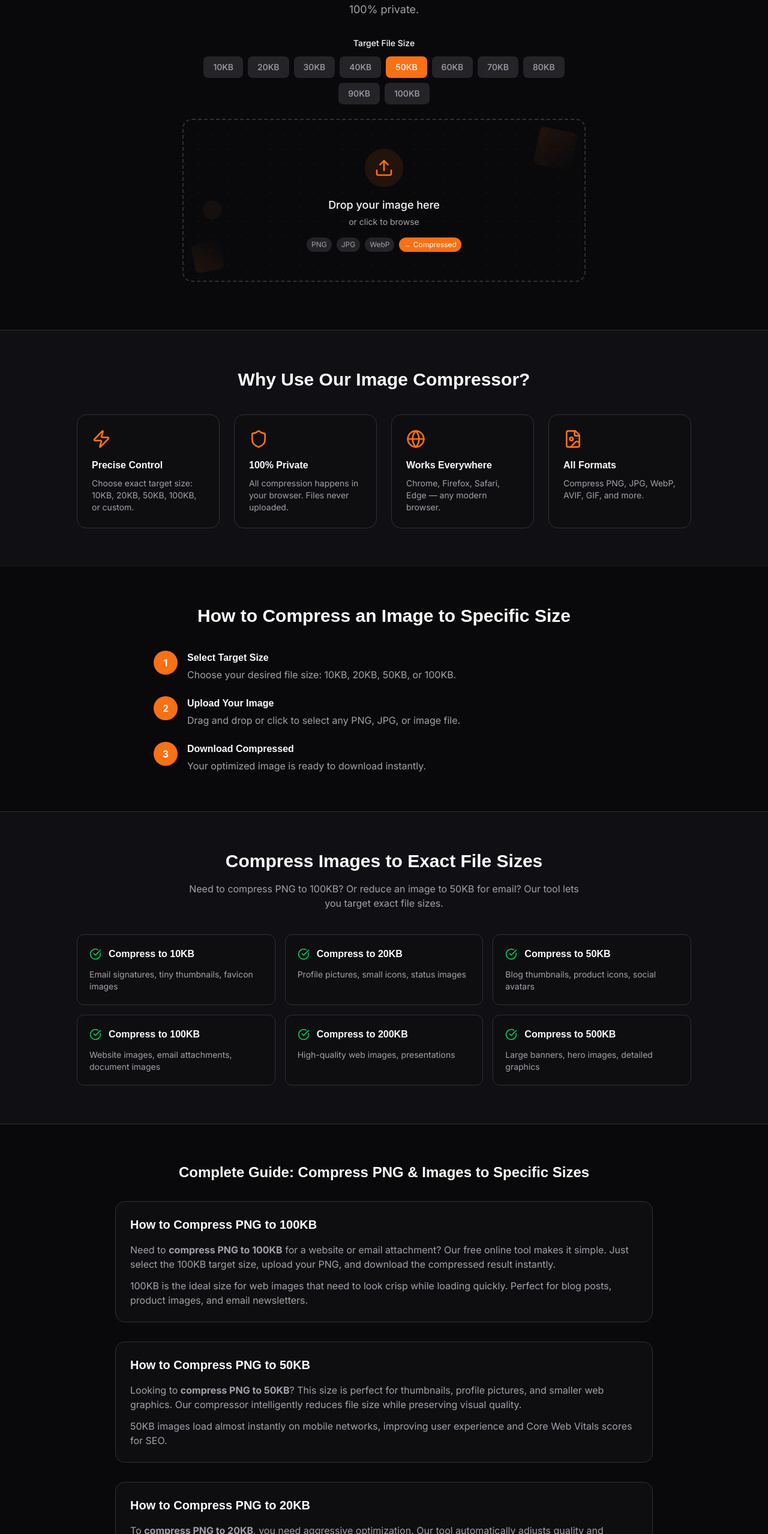
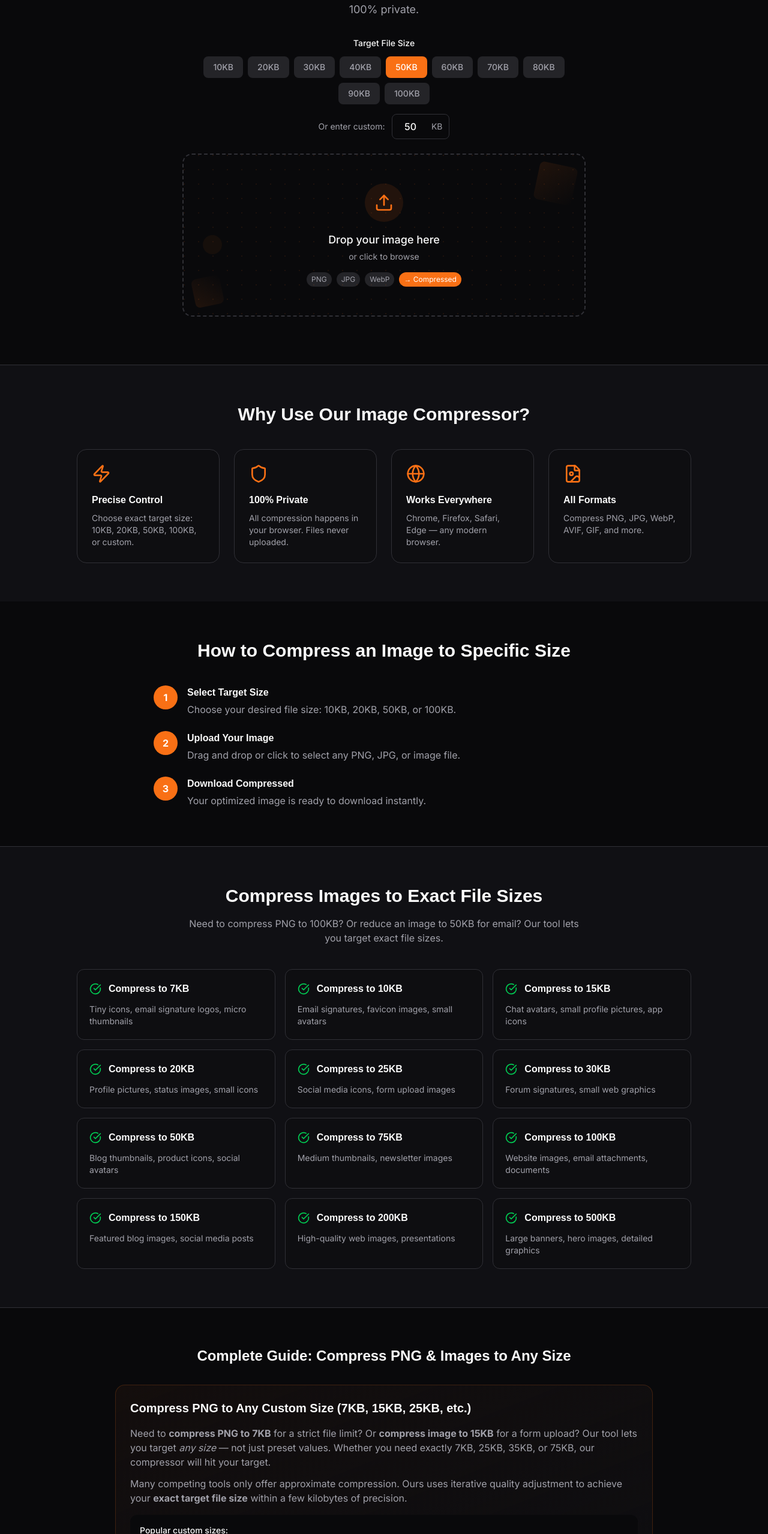
Before and after one commit to rajatsritech-cloud/StatementExtract, a Next.js app: page /convert/image-compressor in a window 1280 px wide. Shown: the part 242-2800 px from the top of the page at 60% size. Built offline with nearby package versions, Linux system fonts and the light colour scheme; no server answers.

Commit message:
UI changes for traffic

```diff
--- a/src/app/convert/image-compressor/page.tsx
+++ b/src/app/convert/image-compressor/page.tsx
@@ -4,9 +4,9 @@ import { ToolPageFooter } from "@/components/tools/ToolPageFooter";
 import { Zap, Shield, Globe, FileImage, CheckCircle } from "lucide-react";
 
 export const metadata: Metadata = {
-    title: "Free Image Compressor Online | Compress PNG to 100KB, 50KB, 20KB | Statement Extract",
-    description: "Compress PNG, JPG, WebP images to exact sizes - 100KB, 50KB, 20KB, 10KB. Free online compressor, no upload limits, 100% private. Works in browser.",
-    keywords: "compress png to 100kb, compress image to 50kb, compress png to 200kb, compress png free, compress image to 20kb, reduce image size online, compress png to 1mb, compress png to 500kb, compress png to 300kb, image compressor online free, reduce png file size",
+    title: "Free Image Compressor Online | Compress PNG to Any Size - 7KB, 10KB, 50KB, 100KB | Statement Extract",
+    description: "Compress PNG, JPG, WebP images to ANY exact size - 7KB, 10KB, 15KB, 20KB, 25KB, 50KB, 100KB, 200KB. Free online compressor, no upload limits, 100% private.",
+    keywords: "compress png to 100kb, compress png to 7kb, compress image to 50kb, compress png to 15kb, compress png to 25kb, compress image to 20kb, compress png to 10kb, compress png to 200kb, compress png to 500kb, compress png to 300kb, compress png to 30kb, compress png to 40kb, compress image to any size, reduce image size online free, image compressor kb",
     openGraph: {
         title: "Free Image Compressor - Compress PNG to 100KB, 50KB, 20KB",
         description: "Compress images to exact target sizes. Free, fast, and 100% private.",
@@ -42,12 +42,18 @@ const relatedTools = [
     { href: "/convert/batch-converter", title: "HEIC Batch Converter" },
 ];
 
-// Long-tail keyword target sizes
+// Long-tail keyword target sizes - including niche sizes for SEO
 const targetSizes = [
-    { size: "10KB", use: "Email signatures, tiny thumbnails, favicon images" },
-    { size: "20KB", use: "Profile pictures, small icons, status images" },
+    { size: "7KB", use: "Tiny icons, email signature logos, micro thumbnails" },
+    { size: "10KB", use: "Email signatures, favicon images, small avatars" },
+    { size: "15KB", use: "Chat avatars, small profile pictures, app icons" },
+    { size: "20KB", use: "Profile pictures, status images, small icons" },
+    { size: "25KB", use: "Social media icons, form upload images" },
+    { size: "30KB", use: "Forum signatures, small web graphics" },
     { size: "50KB", use: "Blog thumbnails, product icons, social avatars" },
-    { size: "100KB", use: "Website images, email attachments, document images" },
+    { size: "75KB", use: "Medium thumbnails, newsletter images" },
+    { size: "100KB", use: "Website images, email attachments, documents" },
+    { size: "150KB", use: "Featured blog images, social media posts" },
     { size: "200KB", use: "High-quality web images, presentations" },
     { size: "500KB", use: "Large banners, hero images, detailed graphics" },
 ];
@@ -149,10 +155,33 @@ export default function ImageCompressorPage() {
             <section className="py-12 md:py-16 px-6">
                 <div className="max-w-4xl mx-auto">
                     <h2 className="text-2xl font-bold text-[hsl(var(--foreground))] mb-8 text-center">
-                        Complete Guide: Compress PNG & Images to Specific Sizes
+                        Complete Guide: Compress PNG & Images to Any Size
                     </h2>
 
                     <div className="space-y-8 text-[hsl(var(--muted-foreground))]">
+                        {/* Compress to ANY Size - Niche SEO */}
+                        <div className="p-6 rounded-2xl bg-gradient-to-br from-[hsl(var(--primary))]/5 to-[hsl(var(--card))] border border-[hsl(var(--primary))]/20">
+                            <h3 className="text-xl font-semibold text-[hsl(var(--foreground))] mb-4">
+                                Compress PNG to Any Custom Size (7KB, 15KB, 25KB, etc.)
+                            </h3>
+                            <p className="mb-3">
+                                Need to <strong>compress PNG to 7KB</strong> for a strict file limit? Or <strong>compress image to 15KB</strong> for a form upload? Our tool lets you target <em>any size</em> — not just preset values. Whether you need exactly 7KB, 25KB, 35KB, or 75KB, our compressor will hit your target.
+                            </p>
+                            <p className="mb-3">
+                                Many competing tools only offer approximate compression. Ours uses iterative quality adjustment to achieve your <strong>exact target file size</strong> within a few kilobytes of precision.
+                            </p>
+                            <div className="mt-4 p-4 bg-[hsl(var(--background))] rounded-xl">
+                                <p className="text-sm font-medium text-[hsl(var(--foreground))] mb-2">Popular custom sizes:</p>
+                                <div className="flex flex-wrap gap-2">
+                                    {["5KB", "7KB", "8KB", "12KB", "15KB", "18KB", "25KB", "30KB", "35KB", "40KB", "60KB", "75KB", "80KB", "90KB", "150KB", "250KB", "300KB", "400KB"].map((size) => (
+                                        <span key={size} className="px-2 py-1 rounded-md bg-[hsl(var(--muted))] text-xs font-medium">
+                                            {size}
+                                        </span>
+                                    ))}
+                                </div>
+                            </div>
+                        </div>
+
                         {/* Compress PNG to 100KB */}
                         <div className="p-6 rounded-2xl bg-[hsl(var(--card))] border border-[hsl(var(--border))]">
                             <h3 className="text-xl font-semibold text-[hsl(var(--foreground))] mb-4">
--- a/src/app/convert/page.tsx
+++ b/src/app/convert/page.tsx
@@ -66,19 +66,53 @@ const tools = [
 export default function ConvertHubPage() {
     return (
         <main className="min-h-screen bg-[hsl(var(--background))]">
-            {/* Hero */}
-            <section className="py-16 md:py-24 px-6 text-center border-b border-[hsl(var(--border))]">
+            {/* Hero with Grid Background */}
+            <section className="relative py-16 md:py-24 px-6 text-center border-b border-[hsl(var(--border))] overflow-hidden">
+                {/* Grid SVG Background */}
+                <div className="absolute inset-0 pointer-events-none">
+                    <svg className="absolute inset-0 w-full h-full" xmlns="http://www.w3.org/2000/svg">
+                        <defs>
+                            <pattern id="grid-pattern" width="40" height="40" patternUnits="userSpaceOnUse">
+                                <path d="M 40 0 L 0 0 0 40" fill="none" stroke="currentColor" strokeWidth="1" className="text-[hsl(var(--border))]" strokeOpacity="0.5" />
+                            </pattern>
+                        </defs>
+                        <rect width="100%" height="100%" fill="url(#grid-pattern)" />
+                    </svg>
+                    {/* Gradient fade at bottom */}
+                    <div className="absolute inset-x-0 bottom-0 h-32 bg-gradient-to-t from-[hsl(var(--background))] to-transparent" />
+                    {/* Decorative floating blocks */}
+                    <div className="absolute top-12 left-[10%] w-16 h-16 rounded-xl bg-[hsl(var(--primary))]/5 border border-[hsl(var(--primary))]/10 rotate-12" />
+                    <div className="absolute top-24 right-[15%] w-12 h-12 rounded-lg bg-[hsl(var(--primary))]/8 border border-[hsl(var(--primary))]/15 -rotate-6" />
+                    <div className="absolute bottom-16 left-[20%] w-10 h-10 rounded-lg bg-[hsl(var(--primary))]/6 border border-[hsl(var(--primary))]/10 rotate-45" />
+                    <div className="absolute bottom-20 right-[25%] w-14 h-14 rounded-xl bg-[hsl(var(--primary))]/5 border border-[hsl(var(--primary))]/8 -rotate-12" />
+                </div>
+
+                {/* Content */}
+                <div className="relative z-10">
                     <h1 className="text-4xl md:text-5xl font-bold text-[hsl(var(--foreground))] mb-4">
                         Free Online Image Tools
                     </h1>
                     <p className="text-lg text-[hsl(var(--muted-foreground))] max-w-2xl mx-auto">
                         Convert and compress images instantly. No signup, no limits, 100% private — everything runs in your browser.
                     </p>
+                </div>
             </section>
 
-            {/* Tools Grid */}
-            <section className="py-12 md:py-16 px-6">
-                <div className="max-w-5xl mx-auto">
+            {/* Tools Grid with subtle background */}
+            <section className="relative py-12 md:py-16 px-6">
+                {/* Subtle dot pattern */}
+                <div className="absolute inset-0 pointer-events-none opacity-30">
+                    <svg className="absolute inset-0 w-full h-full" xmlns="http://www.w3.org/2000/svg">
+                        <defs>
+                            <pattern id="dots-pattern" width="24" height="24" patternUnits="userSpaceOnUse">
+                                <circle cx="2" cy="2" r="1" fill="currentColor" className="text-[hsl(var(--muted-foreground))]" />
+                            </pattern>
+                        </defs>
+                        <rect width="100%" height="100%" fill="url(#dots-pattern)" />
+                    </svg>
+                </div>
+
+                <div className="relative z-10 max-w-5xl mx-auto">
                     <div className="grid md:grid-cols-2 lg:grid-cols-3 gap-6">
                         {tools.map((tool, i) => (
                             <Link
@@ -113,8 +147,20 @@ export default function ConvertHubPage() {
             </section>
 
             {/* Features */}
-            <section className="py-12 md:py-16 px-6 bg-[hsl(var(--muted))]/30 border-y border-[hsl(var(--border))]">
-                <div className="max-w-5xl mx-auto">
+            <section className="relative py-12 md:py-16 px-6 bg-[hsl(var(--muted))]/30 border-y border-[hsl(var(--border))]">
+                {/* Grid background */}
+                <div className="absolute inset-0 pointer-events-none opacity-40">
+                    <svg className="absolute inset-0 w-full h-full" xmlns="http://www.w3.org/2000/svg">
+                        <defs>
+                            <pattern id="features-grid" width="60" height="60" patternUnits="userSpaceOnUse">
+                                <path d="M 60 0 L 0 0 0 60" fill="none" stroke="currentColor" strokeWidth="1" className="text-[hsl(var(--border))]" />
+                            </pattern>
+                        </defs>
+                        <rect width="100%" height="100%" fill="url(#features-grid)" />
+                    </svg>
+                </div>
+
+                <div className="relative z-10 max-w-5xl mx-auto">
                     <h2 className="text-2xl md:text-3xl font-bold text-center text-[hsl(var(--foreground))] mb-10">
                         Why Choose Our Tools?
                     </h2>
--- a/src/components/FAQ.tsx
+++ b/src/components/FAQ.tsx
@@ -131,7 +131,7 @@ export const FAQ = () => {
   const [openIndex, setOpenIndex] = useState<number | null>(0);
 
   return (
-    <section className="relative bg-[hsl(var(--background))] py-12 px-6 md:py-20 border-y border-[hsl(var(--border))]">
+    <section id="faq" className="relative bg-[hsl(var(--background))] py-12 px-6 md:py-20 border-y border-[hsl(var(--border))]">
       <div className="absolute inset-0 bg-grid-pattern-3 bg-size-40" />
 
       <div className="relative mx-auto max-w-7xl z-10">
--- a/src/components/Header.tsx
+++ b/src/components/Header.tsx
@@ -13,6 +13,7 @@ import {
   Settings,
   CreditCard,
   Zap,
+  HelpCircle,
 } from "lucide-react";
 import Link from "next/link";
 import { useRouter, usePathname } from "next/navigation";
@@ -263,14 +264,15 @@ export const Header = () => {
                 </div>
               )}
             </div>
-            <a href="#use-cases" className="text-sm font-medium text-[hsl(var(--foreground))] transition-colors hover:text-[hsl(var(--primary))]">
-              Use Cases
-            </a>
             <Link href="/blogs" className="text-sm font-medium text-[hsl(var(--foreground))] transition-colors hover:text-[hsl(var(--primary))]">
               Blogs
             </Link>
+
             <a href="#pricing" className="text-sm font-medium text-[hsl(var(--foreground))] transition-colors hover:text-[hsl(var(--primary))]">
               Pricing
+            </a>
+            <a href="/#faq" className="text-sm font-medium text-[hsl(var(--foreground))] transition-colors hover:text-[hsl(var(--primary))]">
+              FAQ
             </a>
           </nav>
 
@@ -392,17 +394,6 @@ export const Header = () => {
                 )}
               </div>
 
-              <a
-                href="#use-cases"
-                className="flex w-full items-center justify-between px-4 py-3 text-sm font-medium text-[hsl(var(--foreground))]"
-                onClick={() => setIsMobileMenuOpen(false)}
-              >
-                <span className="flex items-center gap-3">
-                  <Zap className="h-4 w-4 text-[hsl(var(--primary))]" />
-                  <span>Use Cases</span>
-                </span>
-              </a>
-
               <Link
                 href="/blogs"
                 className="flex w-full items-center justify-between px-4 py-3 text-sm font-medium text-[hsl(var(--foreground))]"
@@ -413,6 +404,17 @@ export const Header = () => {
                   <span>Blogs</span>
                 </span>
               </Link>
+
+              <a
+                href="/#faq"
+                className="flex w-full items-center justify-between px-4 py-3 text-sm font-medium text-[hsl(var(--foreground))]"
+                onClick={() => setIsMobileMenuOpen(false)}
+              >
+                <span className="flex items-center gap-3">
+                  <HelpCircle className="h-4 w-4 text-[hsl(var(--primary))]" />
+                  <span>FAQ</span>
+                </span>
+              </a>
 
               <a
                 href="#pricing"
--- a/src/components/image-tools/BatchImageConverter.tsx
+++ b/src/components/image-tools/BatchImageConverter.tsx
@@ -15,6 +15,8 @@ interface BatchImageConverterProps {
     title: string;
     description: string;
 }
+
+const MAX_FILE_SIZE = 20 * 1024 * 1024; // 20MB limit
 
 export const BatchImageConverter = ({ targetFormat, title, description }: BatchImageConverterProps) => {
     const [files, setFiles] = useState<File[]>([]);
@@ -35,6 +37,7 @@ export const BatchImageConverter = ({ targetFormat, title, description }: BatchI
         setError(null);
         setConvertedFiles([]);
         setProgress(0);
+
         // Filter for image files
         const imageFiles = selectedFiles.filter(f =>
             f.type.startsWith('image/') ||
@@ -42,7 +45,16 @@ export const BatchImageConverter = ({ targetFormat, title, description }: BatchI
             f.name.toLowerCase().endsWith('.heif') ||
             f.name.toLowerCase().endsWith('.avif')
         );
-        setFiles(imageFiles);
+
+        // Check file size limit (20MB per file)
+        const oversizedFiles = imageFiles.filter(f => f.size > MAX_FILE_SIZE);
+        if (oversizedFiles.length > 0) {
+            setError(`${oversizedFiles.length} file(s) exceed the 20MB limit. Please remove oversized files.`);
+        }
+
+        // Only include files under 20MB
+        const validFiles = imageFiles.filter(f => f.size <= MAX_FILE_SIZE);
+        setFiles(validFiles);
     };
 
     const handleDrop = useCallback((e: React.DragEvent<HTMLDivElement>) => {
--- a/src/components/image-tools/ImageCompressor.tsx
+++ b/src/components/image-tools/ImageCompressor.tsx
@@ -9,6 +9,7 @@ interface ImageCompressorProps {
 }
 
 const TARGET_SIZES = [10, 20, 30, 40, 50, 60, 70, 80, 90, 100];
+const MAX_FILE_SIZE = 20 * 1024 * 1024; // 20MB limit
 
 export const ImageCompressor = ({ title, description }: ImageCompressorProps) => {
     const [file, setFile] = useState<File | null>(null);
@@ -31,6 +32,13 @@ export const ImageCompressor = ({ title, description }: ImageCompressorProps) =>
     const processFile = (selectedFile: File) => {
         setError(null);
         setCompressedUrl(null);
+
+        // Check file size limit (20MB)
+        if (selectedFile.size > MAX_FILE_SIZE) {
+            setError(`File too large. Maximum size is 20MB. Your file is ${(selectedFile.size / (1024 * 1024)).toFixed(1)}MB.`);
+            return;
+        }
+
         setFile(selectedFile);
         setOriginalSize(selectedFile.size);
 
@@ -188,7 +196,7 @@ export const ImageCompressor = ({ title, description }: ImageCompressorProps) =>
                 <label className="block text-sm font-medium text-[hsl(var(--foreground))] mb-3 text-center">
                     Target File Size
                 </label>
-                <div className="flex flex-wrap justify-center gap-2">
+                <div className="flex flex-wrap justify-center gap-2 mb-4">
                     {TARGET_SIZES.map((size) => (
                         <button
                             key={size}
@@ -201,6 +209,30 @@ export const ImageCompressor = ({ title, description }: ImageCompressorProps) =>
                             {size}KB
                         </button>
                     ))}
+                </div>
+
+                {/* Custom Size Input */}
+                <div className="flex items-center justify-center gap-3">
+                    <span className="text-sm text-[hsl(var(--muted-foreground))]">Or enter custom:</span>
+                    <div className="relative">
+                        <input
+                            type="number"
+                            min="1"
+                            max="10000"
+                            value={targetSize}
+                            onChange={(e) => {
+                                const val = parseInt(e.target.value);
+                                if (!isNaN(val) && val > 0 && val <= 10000) {
+                                    setTargetSize(val);
+                                }
+                            }}
+                            className="w-24 px-3 py-2 pr-8 rounded-lg border border-[hsl(var(--border))] bg-[hsl(var(--background))] text-[hsl(var(--foreground))] text-center font-medium focus:outline-none focus:ring-2 focus:ring-[hsl(var(--primary))] focus:border-transparent"
+                            placeholder="Size"
+                        />
+                        <span className="absolute right-3 top-1/2 -translate-y-1/2 text-sm text-[hsl(var(--muted-foreground))] pointer-events-none">
+                            KB
+                        </span>
+                    </div>
                 </div>
             </div>
 
--- a/src/components/image-tools/ImageConverter.tsx
+++ b/src/components/image-tools/ImageConverter.tsx
@@ -9,6 +9,8 @@ interface ImageConverterProps {
     title: string;
     description: string;
 }
+
+const MAX_FILE_SIZE = 20 * 1024 * 1024; // 20MB limit
 
 export const ImageConverter = ({ targetFormat, sourceFormat = "AVIF", title, description }: ImageConverterProps) => {
     const [file, setFile] = useState<File | null>(null);
@@ -30,6 +32,13 @@ export const ImageConverter = ({ targetFormat, sourceFormat = "AVIF", title, des
     const processFile = (selectedFile: File) => {
         setError(null);
         setConvertedUrl(null);
+
+        // Check file size limit (20MB)
+        if (selectedFile.size > MAX_FILE_SIZE) {
+            setError(`File too large. Maximum size is 20MB. Your file is ${(selectedFile.size / (1024 * 1024)).toFixed(1)}MB.`);
+            return;
+        }
+
         setFile(selectedFile);
         setOriginalSize(selectedFile.size);
 
```
Lines whose indentation alone changed are shown as unchanged.
